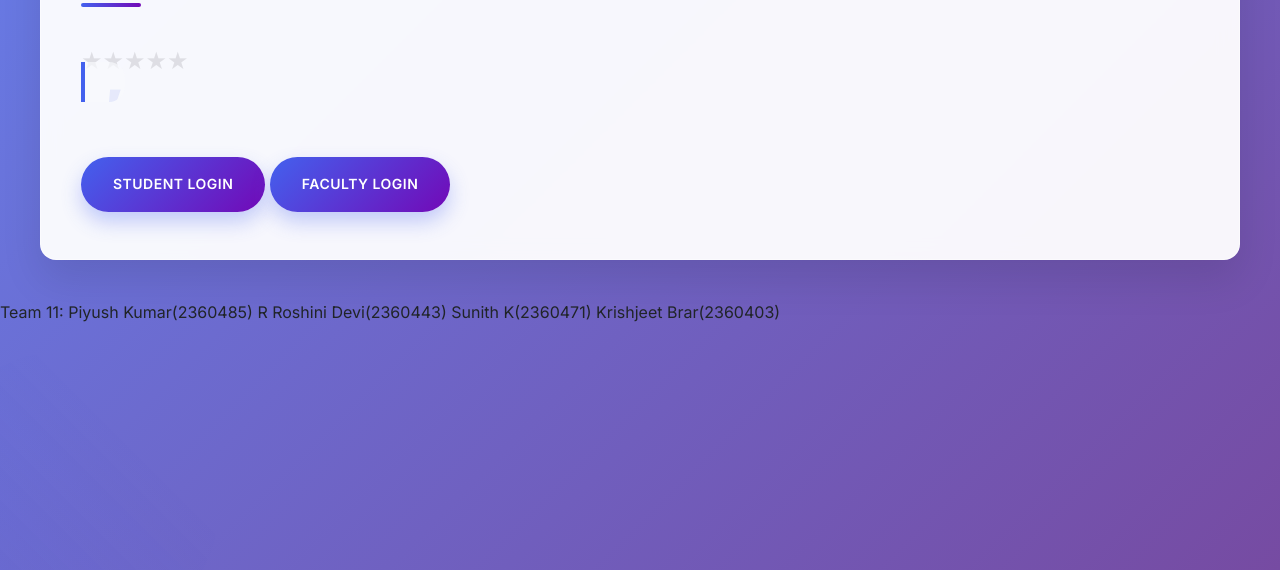
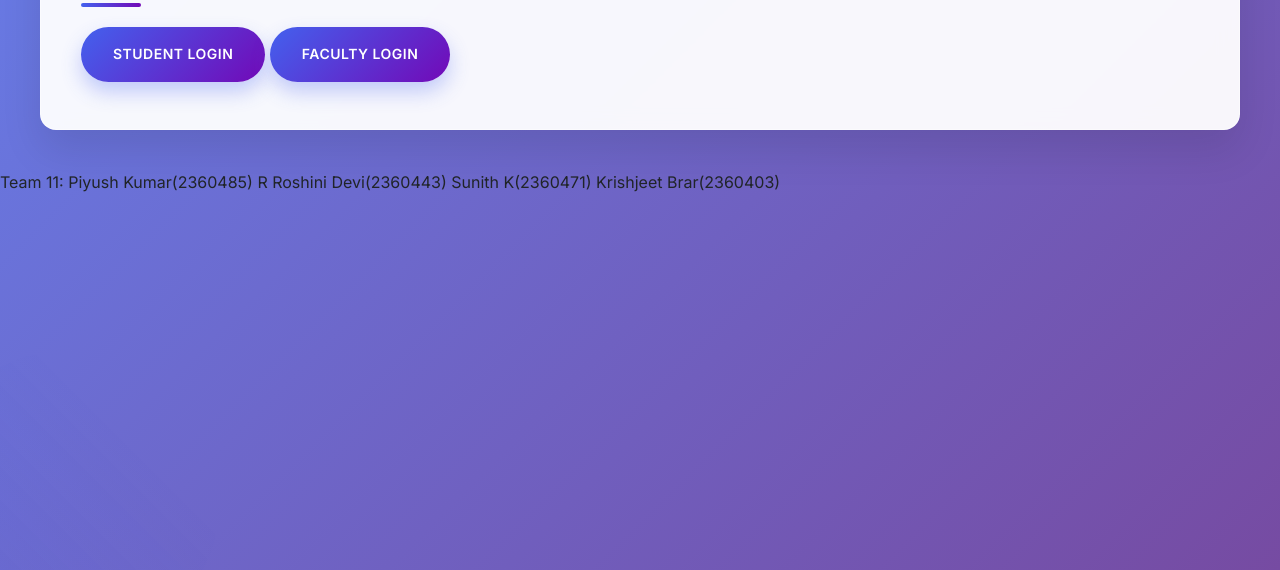
Before and after one commit to SimplyBored-YetFree/internship-management-system, a website: page public/index.ejs in a window 1280 px wide. Shown: the part 230-800 px from the top of the page. Drawn offline with nearby package versions, Linux system fonts and the light colour scheme; files that its build step writes are made by us from their sources.

Commit message:
Removed Unwanted Elements.

```diff
--- a/public/index.ejs
+++ b/public/index.ejs
@@ -9,7 +9,6 @@
 <a href="/" class="home-icon">🏠</a>
 <div class="container">
     <h1>Christ University Internship Evaluation</h1>
-    <p class="rating"><span class="reviews"></span></p>
     <a href="/student-login" class="button">Student Login</a>
     <a href="/faculty-login" class="button">Faculty Login</a>
 </div>
```
